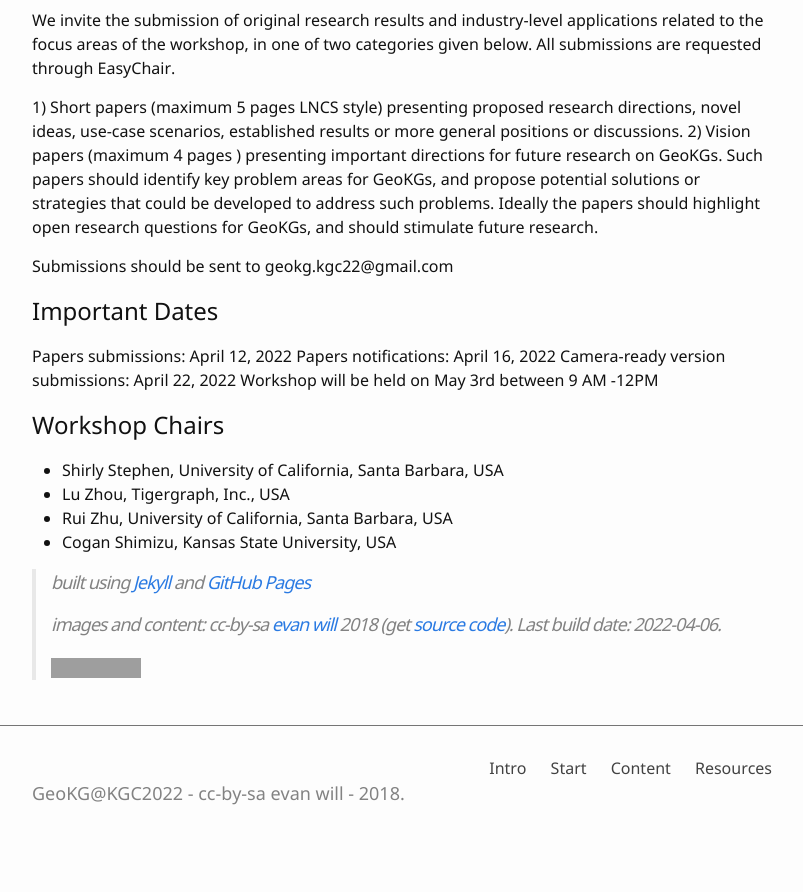
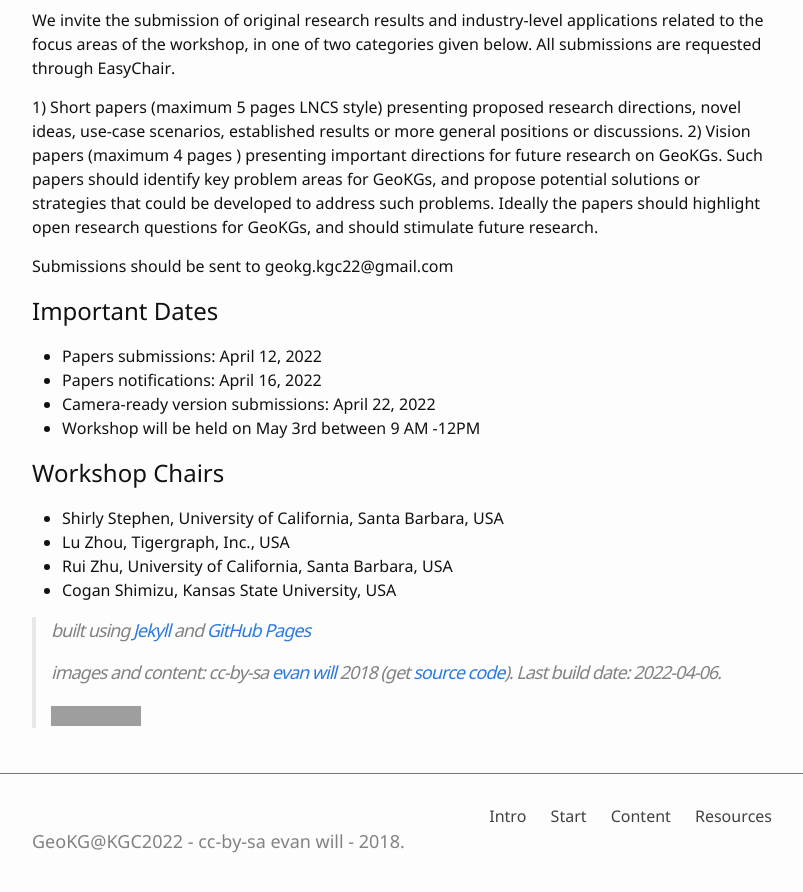
Before and after one commit to shirlysteph/geokg22-kgc22, a Jekyll site: the page built from index.md, in a window 1280 px wide and 900 px high, scrolled down 1052 px. Shown: the top 892 px of the window, without its empty margins (238-1041 px from the left). Built offline with Jekyll 4.4.1, drawn with Linux system fonts in a browser that asks for light colours; before the commit the page ends 1904 px from its top, so only the background shows below that; grey boxes are pictures that could not be loaded.

Commit message:
Update index.md

```diff
--- a/index.md
+++ b/index.md
@@ -52,10 +52,12 @@ Submissions should be sent to  geokg.kgc22@gmail.com
 Important Dates
 ---
 
-Papers submissions: April 12, 2022
-Papers notifications: April 16, 2022
-Camera-ready version submissions: April 22, 2022
-Workshop will be held on May 3rd between 9 AM -12PM
+<ul>
+  <li>Papers submissions: April 12, 2022</li>
+  <li>Papers notifications: April 16, 2022</li>
+  <li>Camera-ready version submissions: April 22, 2022</li>
+  <li>Workshop will be held on May 3rd between 9 AM -12PM </li>
+</ul>
 
 
 Workshop Chairs
```
